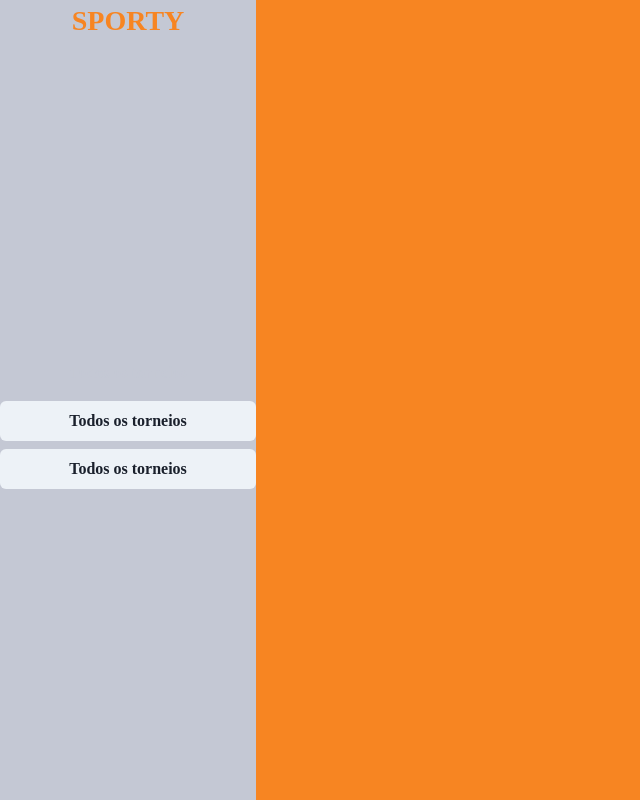
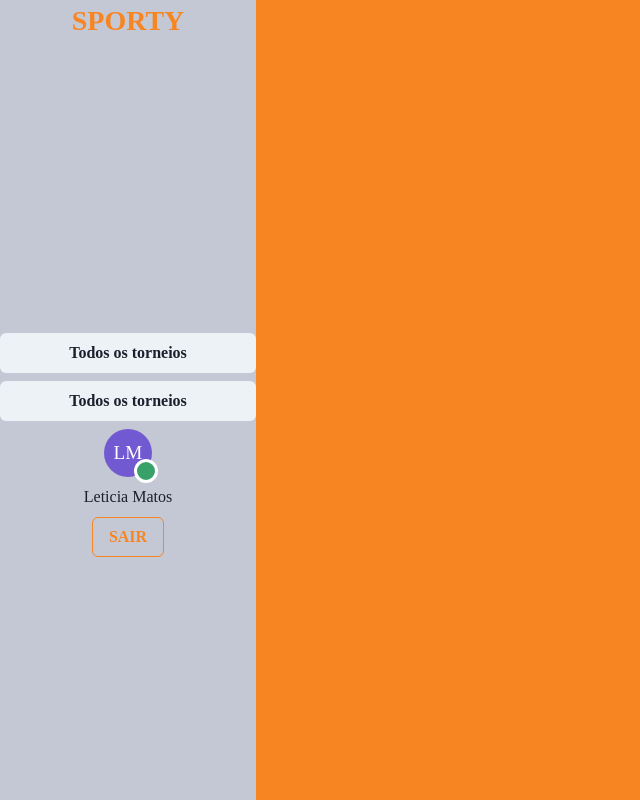
Before and after one commit to letticiaAndrade/Sporty, a React (Vite) app in the folder sporty/: page /home in a window 1280 px wide. Shown: the whole page, without its empty margins (0-640 px from the left). Built offline with nearby package versions, Linux system fonts and the light colour scheme.

Commit message:
feat: added button logout

```diff
--- a/sporty/src/pages/Home.jsx
+++ b/sporty/src/pages/Home.jsx
@@ -1,6 +1,14 @@
-import { Button, Flex, Stack, Text } from "@chakra-ui/react";
+import { useNavigate } from "react-router-dom";
+import { Avatar, AvatarBadge, Button, Flex, Stack, Text, VStack } from "@chakra-ui/react";
 
 export function Home() {
+    const navigate = useNavigate();
+
+    const onLogout = () => {
+        alert("saiu e limpou cache")
+        navigate("/")
+    }
+
     return (
         <Flex w="full" h="100vh">
             <Flex flexDirection="column" flex={1} bgColor="light.400" >
@@ -16,7 +24,18 @@ export function Home() {
                     <Button >
                         Todos os torneios
                     </Button>
+                    <VStack>
+                        <Avatar name="Leticia Matos">
+                            <AvatarBadge boxSize='1.25em' bg='green.500' />
+                        </Avatar>
+                        <Text>Leticia Matos</Text>
+                        <Button onClick={() => onLogout()} variant="outline" colorScheme="primary" color="primary.400">
+                            SAIR
+                        </Button>
+                    </VStack>
                 </Stack>
+
+
             </Flex>
             <Flex flex={4} bgColor="primary.400">
 
```
